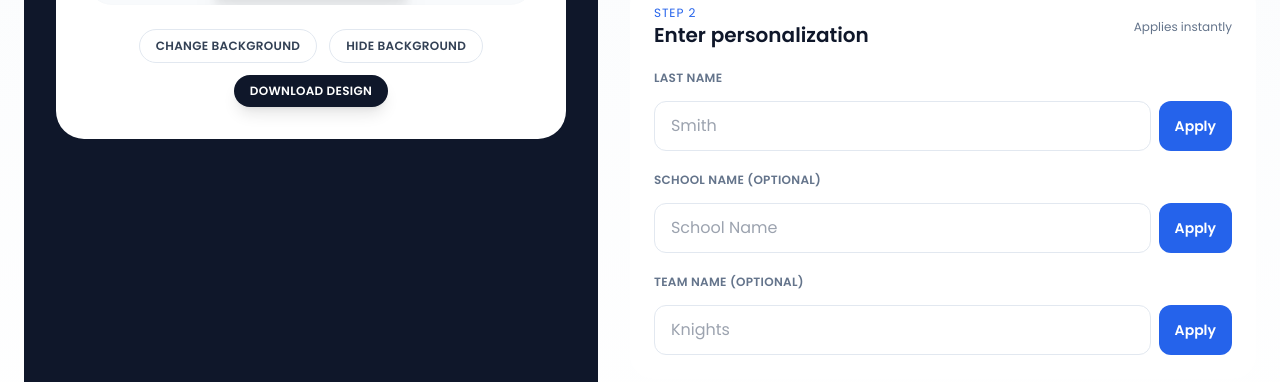
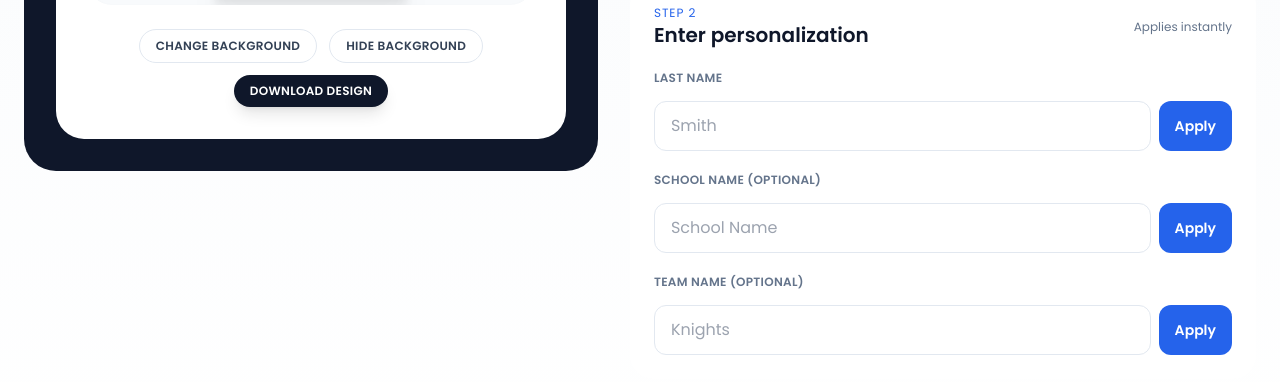
Before and after one commit to Blitzz21/gdt, a website: page template-customizer.html in a window 1280 px wide. Shown: the part 451-833 px from the top of the page. Drawn offline with nearby package versions, Linux system fonts and the light colour scheme; files that its build step writes are made by us from their sources.

Commit message:
Update template-customizer.html

```diff
--- a/template-customizer.html
+++ b/template-customizer.html
@@ -70,7 +70,7 @@
     <main class="flex mx-auto mt-8 md:mt-16 lg:mt-18 py-16 pb-28 bg-gradient-to-b from-slate-50 via-white to-slate-100">
         <div class="px-4 sm:px-6 space-y-10 overflow-y-hidden">
             <section class="grid gap-8 md:grid-cols-1 xl:grid-cols-[1.1fr_1.2fr] max-w-7xl mx-auto">
-                <div class="workspace-panel rounded-[32px] px-2 py-4 md:p-8 text-white relative overflow-hidden bg-slate-900" id="template-preview-panel">
+                <div class="workspace-panel h-fit rounded-[32px] px-2 py-4 md:p-8 text-white relative overflow-hidden bg-slate-900" id="template-preview-panel">
                     <div class="flex flex-col md:flex-row items-center justify-between mb-6">
                         <div class="px-3 py-1 rounded-full bg-white/10 border border-white/20 text-xs uppercase tracking-[0.3em]">Preview</div>
                         <div class="flex gap-2">
```
